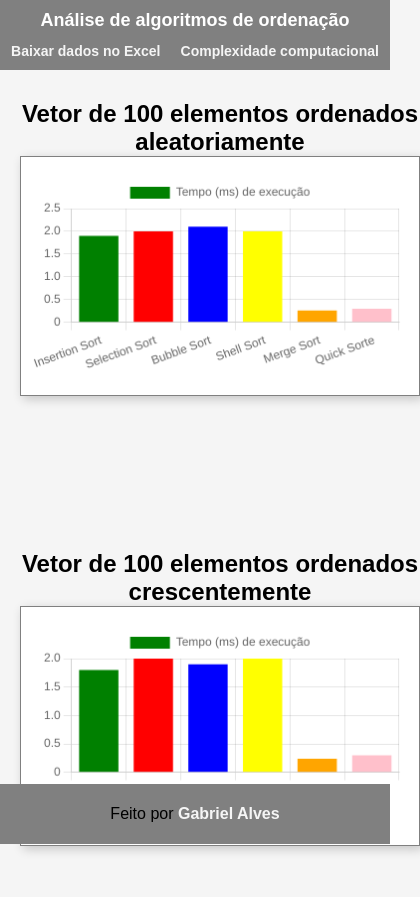
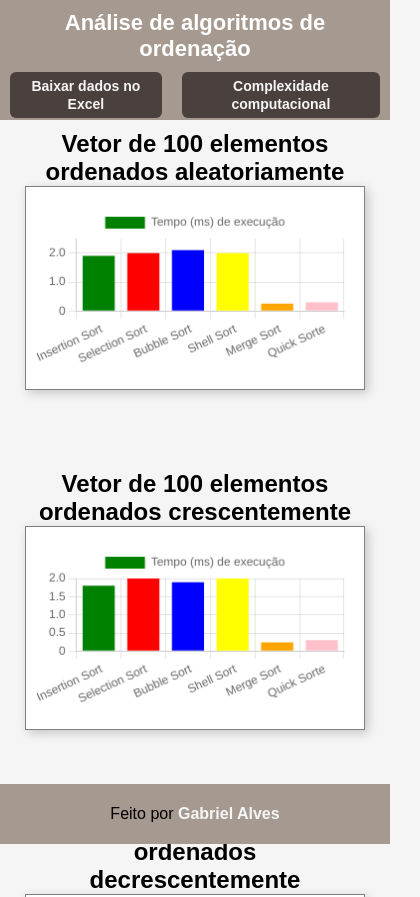
Before and after one commit to SouzaGabriel26/calculo_algoritmos_de_ordenacao, a website: page index.html in a window 390 px wide. Shown: the top 897 px of the page, 420 px wide, since content can reach past the window. Drawn offline with nearby package versions, Linux system fonts and the light colour scheme.

Commit message:
responsive

```diff
--- a/css/index.css
+++ b/css/index.css
@@ -5,13 +5,14 @@
 }
 
 .header {
+  top: 0;
   color: white;
   display: flex;
   align-items: center;
   justify-content: space-around;
   position: fixed;
   z-index: 1;
-  background-color: gray;
+  background-color: #a69a90;
   width: 100vw;
   height: 60px;
   padding: 10px;
@@ -23,16 +24,22 @@ a {
   text-decoration: none;
   list-style: none;
   color: whitesmoke;
-  transition: all 0.3s ease-in-out;
-}
-
-a:hover {
-  color: black;
 }
 
 nav ul {
   display: flex;
   gap: 20px;
+}
+
+nav ul li {
+  background-color: #4a403d;
+  padding: 10px;
+  border-radius: 6px;
+  transition: 0.3s;
+}
+
+nav ul li:hover {
+  background-color: #332d27;
 }
 
 body {
@@ -67,7 +74,7 @@ canvas {
 }
 
 footer {
-  background-color: gray;
+  background-color: #a69a90;
   display: flex;
   padding: 10px;
   justify-content: center;
@@ -82,10 +89,12 @@ footer {
   .header {
     flex-direction: column;
     width: 100vw;
+    height: 100px;
+    gap: 10px;
   }
 
   .header h1 {
-    font-size: 22px;
+    font-size: 26px;
   }
 
   .container {
@@ -95,28 +104,52 @@ footer {
     margin: 0 auto;
   }
 
+  .container:first-child {
+    margin-top: 60px;
+  }
+
   .grafico {
     width: 500px;
-    /* max-width: 70%; */
+    margin-top: 70px;
     margin-bottom: 25px;
   }
 }
 
 @media screen and (max-width: 530px) {
   .header {
-    height: 70px;
-    gap: 10px;
+    text-align: center;
+    height: 120px;
   }
 
   .header h1 {
-    font-size: 18px;
+    font-size: 22px;
   }
 
   .header a {
     font-size: 14px;
   }
 
+  .header li {
+    padding: 5px;
+  }
+
+  .container {
+    gap: 0px;
+  }
+
+  .container:not(:first-child) {
+    margin-top: 10px;
+  }
+
   .grafico {
-    width: 400px;
+    width: calc(100vw - 50px);
+    max-width: 400px;
+    margin-bottom: 0;
+    margin-top: 40px;
+  }
+
+  main {
+    padding-bottom: 70px;
+    padding-top: 30px;
   }
 }
```
